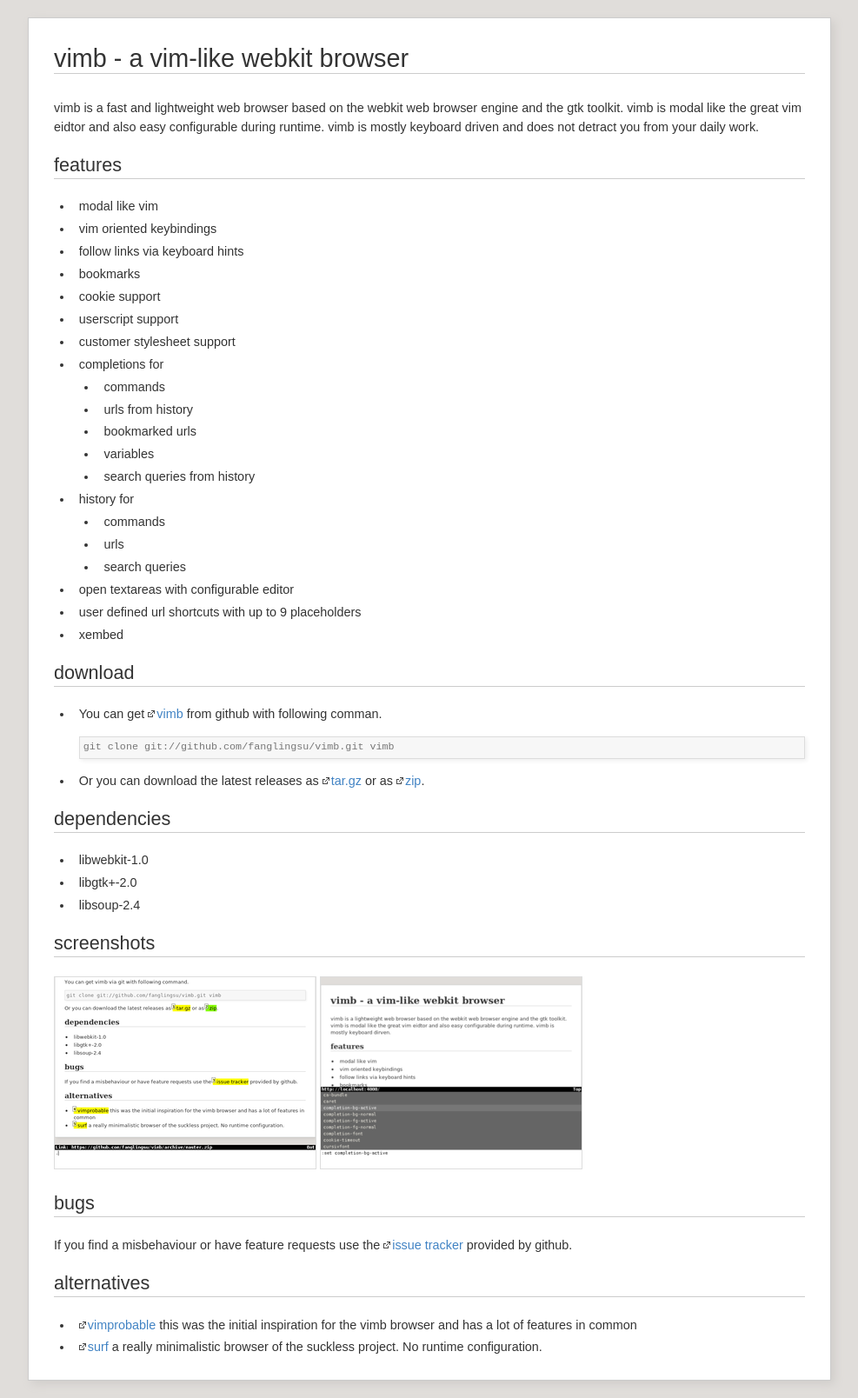
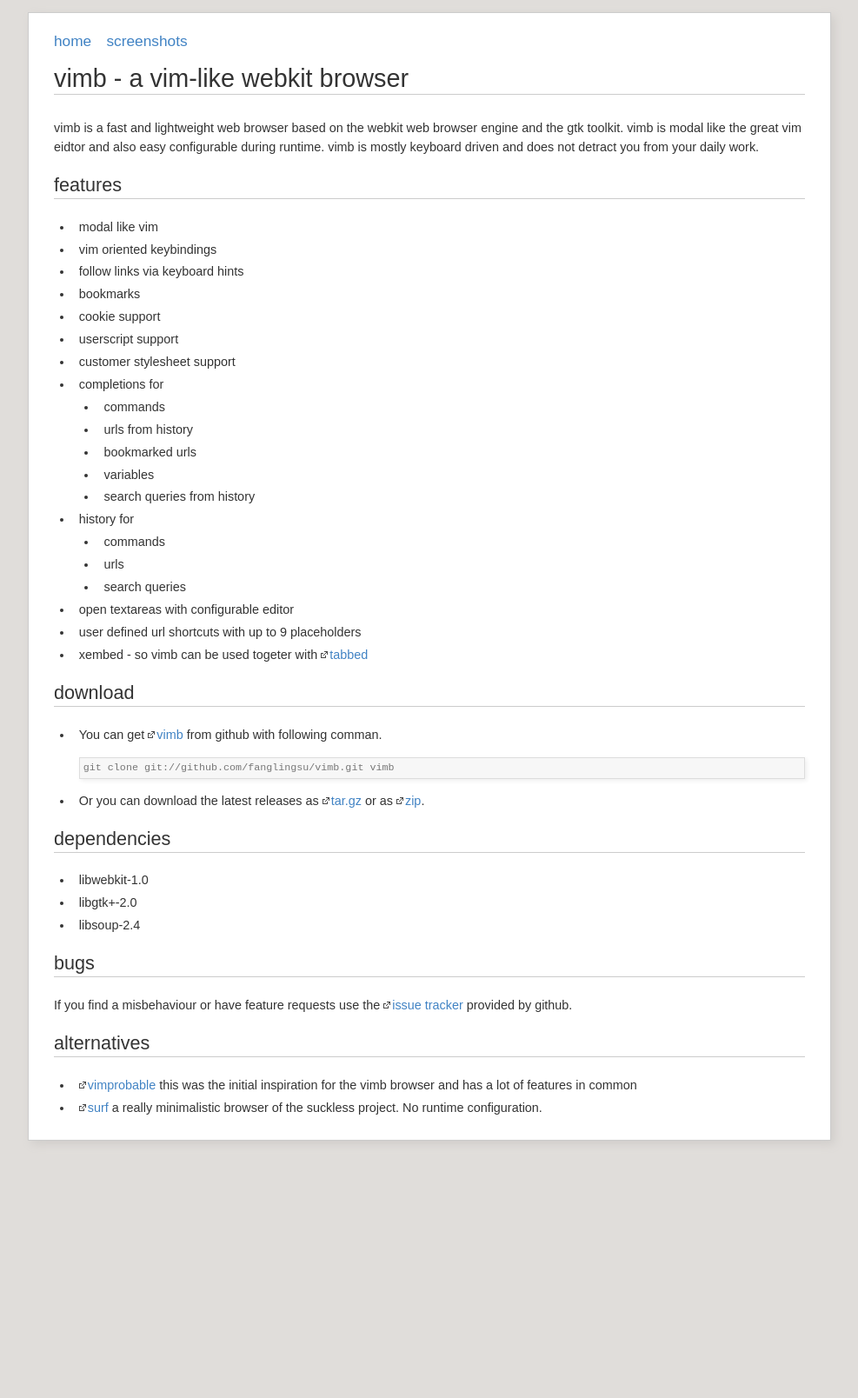
Before and after one commit to fanglingsu/vimb, a Jekyll site: the page built from index.md, in a window 1280 px wide. Shown: the whole page at 87% size, without its empty margins (146-1133 px from the left). Built offline with Jekyll 4.4.1, drawn with Linux system fonts in a browser that asks for light colours; after the commit the page ends 1326 px from its top, so only the background shows below that.

Commit message:
Put the screenshots into a own page.
Added a top menu to navigate easily between the main pages.

```diff
--- a/_layouts/default.html
+++ b/_layouts/default.html
@@ -1,16 +1,23 @@
 <!DOCTYPE html PUBLIC "-//W3C//DTD XHTML 1.1//EN" "http://www.w3.org/TR/xhtml11/DTD/xhtml11.dtd">
-<html xmlns="http://www.w3.org/1999/xhtml" xml:lang="en" lang="en">
+<html xmlns="http://www.w3.org/1999/xhtml" xml:lang="en" lang="en" dir="ltr">
 <head>
 <title>{{ page.title }}</title>
 <meta http-equiv="Content-Type" content="text/html; charset=utf-8" />
-<meta name="author" content="{{ site.author.name }}">
+<meta http-equiv="last-modified" content="{{ site.time | date: "%Y-%m-%d@%H:%M:%S %Z" }}" />
+<meta name="description" content="{{ page.meta }}" />
 <meta name="robots" content="index,follow" />
-<meta http-equiv="last-modified" content="{{ site.time | date: "%Y-%m-%d@%H:%M:%S %Z" }}" />
 <link rel="stylesheet" type="text/css" href="theme/main.css" />
 </head>
 <body>
 <div id="content">
 {{ content }}
+<div id="head">
+    <h3>navigation</h3>
+    <ul>
+        <li><a href="./">home</a></li>
+        <li><a href="screenshots.html">screenshots</a></li>
+    </ul>
+<div>
 </div>
 </body>
 </html>
--- a/index.md
+++ b/index.md
@@ -1,6 +1,7 @@
 ---
 title:  Vimb - Vim-Like Webkit Browser
 layout: default
+meta:   vimb browser is a fast, keyboard driven and lightweight webbrowser
 ---
 
 # vimb - a vim-like webkit browser
@@ -30,7 +31,7 @@
   - search queries
 - open textareas with configurable editor
 - user defined url shortcuts with up to 9 placeholders
-- xembed
+- xembed - so vimb can be used togeter with [tabbed][]
 
 ## download
 
@@ -45,11 +46,6 @@
 - libwebkit-1.0
 - libgtk+-2.0
 - libsoup-2.4
-
-## screenshots
-
-[![link hinting](media/tn/vimb-hints.png "link hinting")](media/vimb-hints.png)
-[![setting completion of vimb](media/tn/vimb-completion.png "completion of settings")](media/vimb-completion.png)
 
 ## bugs
 
@@ -69,3 +65,4 @@
 [surf]: http://surf.suckless.org/
 [vimb]: https://github.com/fanglingsu/vimb "vimb browser project"
 [vimprobable]: http://sourceforge.net/apps/trac/vimprobable/
+[tabbed]:      http://tools.suckless.org/tabbed/
--- a/theme/main.css
+++ b/theme/main.css
@@ -1,7 +1,11 @@
 *{margin:0;padding:0;}
 html{background-color:#e0ddda;font-size:1em;}
 body{color:#333;font-family:Dejavu sans-serif,sans-serif;margin:0;padding:0;line-height:1.5em;font-size:0.9em;}
-#content{background-color:#fff;margin:20px auto;padding:0.5em 2em 1.5em;max-width:60em;min-width:50em;border:1px solid #ccc;box-shadow:4px 4px 10px #d0cdca;}
+#content{background-color:#fff;margin:1em auto;padding:2.5em 2em 1.5em;max-width:60em;min-width:50em;border:1px solid #ccc;box-shadow:4px 4px 10px #d0cdca;}
+#head{font-size:1.2em;position:absolute;top:2em;}
+#head h3{display:none;}
+#head ul{margin:0;padding:0;}
+#head ul li{list-style:none;float:left;margin:0 1em 0 0;padding:0;}
 h1,h2,h3{font-weight:normal;padding-bottom:0.2em;margin:1em 0 1em;}
 h1,h2{border-bottom:1px solid #ccc;}
 h1{font-size:2em;}
```
Also changed, not shown: screenshots.md (added, +14 -0 lines).
